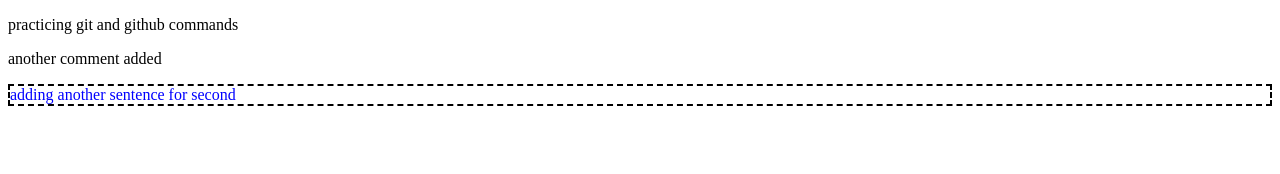
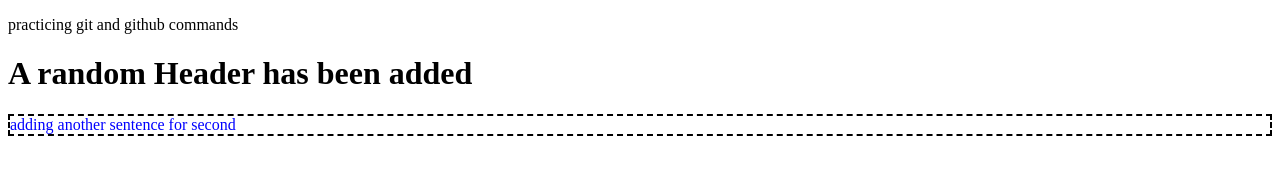
Before and after one commit to Kunallearns/SampleRepo-mediatrav, a plain HTML site: page index.html in a window 1280 px wide. Drawn offline with Linux system fonts and the light colour scheme.

Commit message:
few modification

```diff
--- a/index.html
+++ b/index.html
@@ -10,7 +10,8 @@
 <body>
 
     <p>practicing git and github commands</p>
-      <p>another comment added</p>
+
+      <h1>A random Header has been added</h1>
 
       <p style ="color: blue; background color: pink; border: 2px dashed black;">adding another sentence for second </p>
 
```
